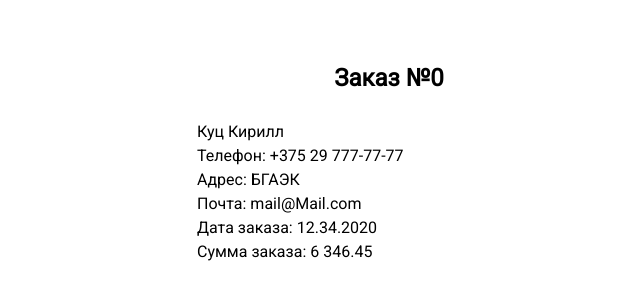
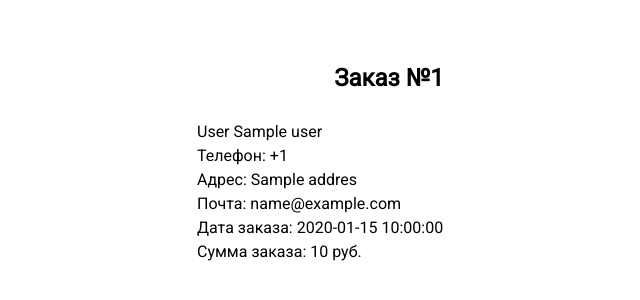
Before and after one commit to bokonV2/KirilCursBD, a Flask app: template templates/orders.html in a window 1280 px wide. Shown: the part 161-461 px from the top of the page, without its empty margins (251-891 px from the left). Run offline with Flask 2, Linux system fonts and the light colour scheme; the template is opened without the code that fills it: most values are stand-ins (such as "Sample title", 1, 10 or a date in 2020).

Commit message:
complite

```diff
--- a/main.py
+++ b/main.py
@@ -14,7 +14,6 @@ def inject_user():
     if user:
         cartLen = getCartLen(user['id'])
     else:
-
         cartLen = ""
     return dict(
         sections = sections,
@@ -29,7 +28,9 @@ def index():
 
 @app.route('/admin')
 def admin():
-    return render_template('admin.html')
+    orders = getAllOrders()
+    users = getAllUsers()
+    return render_template('admin.html', orders=orders, users=users)
 
 @app.route('/admin/addSection', methods=['POST'])
 def addSection():
@@ -54,13 +55,31 @@ def addItems():
 
 @app.route('/cart')
 def cart():
-    products, fullPrice = getAllCart(session['user']['id'])
+    if session['user']:
+        products, fullPrice = getAllCart(session['user']['id'])
+    else:
+        products = None
+        fullPrice = 0
     return render_template('cart.html', products=products, fullPrice=fullPrice)
 
 @app.route('/cart/addItem/<int:item_id>/<int:id>')
 def addItemToCart(item_id, id):
-    addItemTocart(session['user']['id'], item_id)
+    if session['user']:
+        addItemTocart(session['user']['id'], item_id)
     return redirect(f'/section/{id}')
+
+@app.route('/cart/removeItem/<int:item_index>')
+def removeItemFromCart(item_index):
+    if session['user']:
+        removeItemCart(session['user']['id'], item_index)
+    return redirect('/cart')
+
+@app.route('/cart/submit/<int:fullPrice>', methods=['POST'])
+def postCartSubmit(fullPrice):
+    res = request.form
+    if session['user']:
+        order = cartSubmit(session['user']['id'], fullPrice, res.get('addres'))
+    return redirect(f'/orders/{order.id}')
 
 @app.route('/login')
 def login():
@@ -70,12 +89,16 @@ def login():
 def postLogin():
     res = request.form
     user = userLogin(res.get('number'), res.get('password'))
-    session['user'] = user
-    return render_template('login.html')
+    if user:
+        session['user'] = user
+        return redirect('/')
+    else:
+        return redirect('/login')
 
-@app.route('/orders')
-def orders():
-    return render_template('orders.html')
+@app.route('/orders/<int:id>')
+def orders(id):
+    order = getOrder(id)
+    return render_template('orders.html', order=order)
 
 @app.route('/register')
 def registerGet():
@@ -93,14 +116,17 @@ def registerPost():
     )
     user = userLogin(res.get('number'), res.get('password'))
     session['user'] = user
-    return render_template('orders.html')
-    return render_template('register.html')
+    return redirect('/')
 
 @app.route('/section/<int:id>')
 def section(id):
     items = getAllItems(id)
     return render_template('section.html', items=items, id=id)
 
+@app.route('/logout')
+def logout():
+    session['user'] = None
+    return redirect('/')
 
 
 
--- a/mySqlBase.py
+++ b/mySqlBase.py
@@ -21,6 +21,8 @@ class Orders(BaseModel):
     user = ForeignKeyField(Users)
     items_list = TextField()
     date = DateTimeField()
+    fullPrice = IntegerField()
+    addres = TextField()
 
 class Sections(BaseModel):
     name = TextField()
--- a/static/css/index.css
+++ b/static/css/index.css
@@ -357,6 +357,9 @@ section.cart .content .left .items .item img {
 section.cart .content .left .items .item.last {
   border-bottom: 1px solid #303030;
 }
+section.cart .content .left .items .item_title {
+  flex: 1;
+}
 section.cart .content .left .items .item_coast {
   white-space: nowrap;
 }
--- a/static/css/index.scss
+++ b/static/css/index.scss
@@ -419,6 +419,10 @@ section.cart {
             border-bottom: 1px solid #303030;
           }
 
+          &_title{
+            flex: 1;
+          }
+
           &_coast {
             white-space: nowrap;
           }
--- a/templates/orders.html
+++ b/templates/orders.html
@@ -3,14 +3,14 @@
 {% block content %}
 <section class="order">
   <div class="content">
-    <h1>Заказ №0</h1>
+    <h1>Заказ №{{order['id']}}</h1>
     <div class="info">
-      <span class="info_fio">Куц Кирилл</span>
-      <span class="info_phone">Телефон: +375 29 777-77-77</span>
-      <span class="info_adres">Адрес: БГАЭК</span>
-      <span class="info_mail">Почта: mail@Mail.com</span>
-      <span class="info_date">Дата заказа: 12.34.2020</span>
-      <span class="info_coast">Сумма заказа: 6 346.45</span>
+      <span class="info_fio">{{order['user']['lastName']}} {{order['user']['name']}}</span>
+      <span class="info_phone">Телефон: +{{order['user']['number']}}</span>
+      <span class="info_adres">Адрес: {{order['addres']}}</span>
+      <span class="info_mail">Почта: {{order['user']['mail']}}</span>
+      <span class="info_date">Дата заказа: {{order['date']}}</span>
+      <span class="info_coast">Сумма заказа: {{order['fullPrice']}} руб.</span>
     </div>
   </div>
 </section>
--- a/templates/register.html
+++ b/templates/register.html
@@ -19,7 +19,7 @@
         </label>
         <label>
           Почта<br>
-          <input type="text" name="mail" placeholder="Почта" autocomplete="new-mail">
+          <input type="text" name="mail" placeholder="Почта" autocomplete="new-mail" required>
         </label>
         <label>
           Пароль*<br>
```
Also changed, not shown: myUtilsDB.py (+36 -4 lines), templates/admin.html (+22 -3 lines), templates/cart.html (+10 -4 lines).
